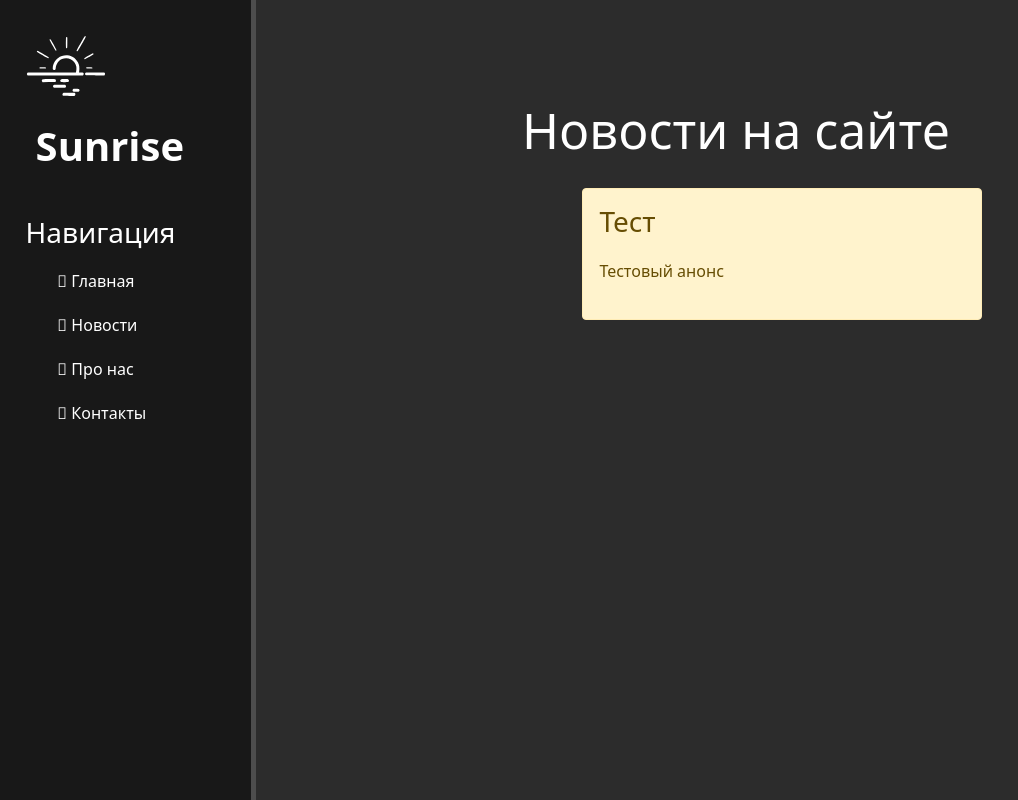
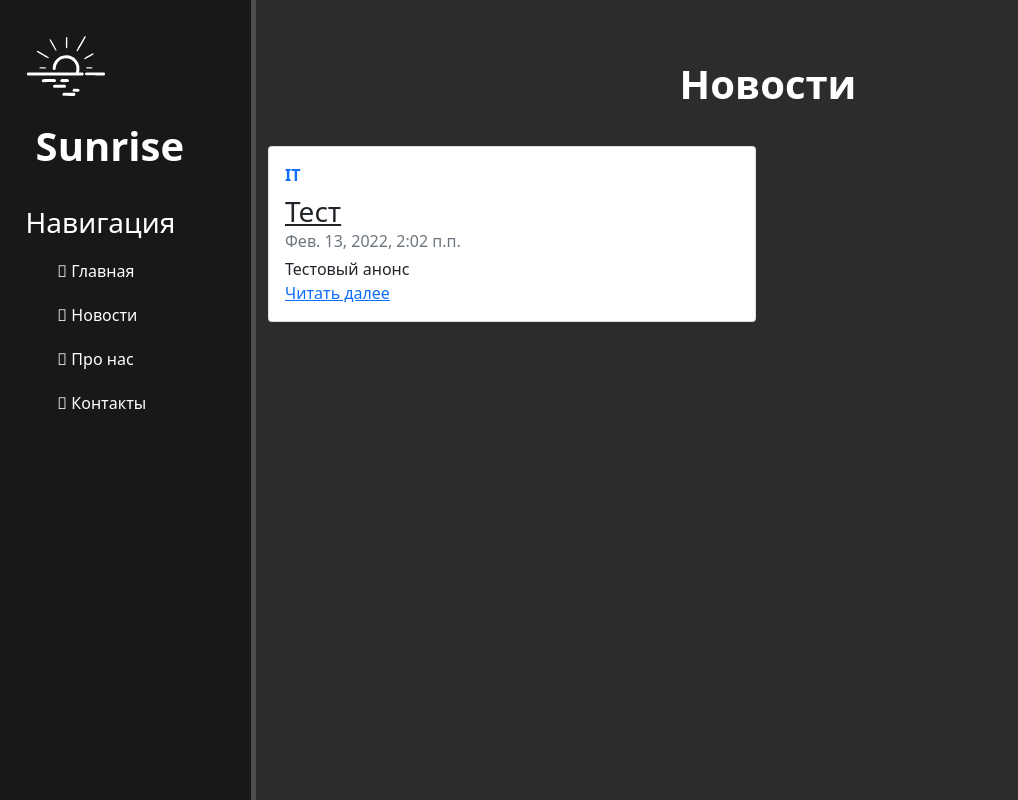
Before and after one commit to SunriseFading/EducationProject-Django, a Django app: page /news/ in a window 1280 px wide. Shown: the whole page, without its empty margins (0-1018 px from the left). Run offline with Django 3.2, Linux system fonts and the light colour scheme; data comes from the database, SQL or seed files in the repository.

Commit message:
Complete

```diff
--- a/main/static/main/css/main.css
+++ b/main/static/main/css/main.css
@@ -26,7 +26,7 @@ aside .logo {
 }
 
 aside h3 {
-    margin-top: 50px;
+    margin-top: 40px;
     font-size: 28px;
 }
 
@@ -55,7 +55,7 @@ aside ul a:hover {
 main .features {
     float: left;
     color: #fff;
-    margin-top: 100px;
+    margin-top: 53px;
     text-align: center;
     width: 75%;
 }
@@ -66,13 +66,33 @@ main .features h1 {
 
 main .features p {
     max-width: 400px;
-    margin: 20px auto;
+    margin: 35px auto;
 }
 
-.alert-warning {
+.alert-secondary {
     float: left;
     clear: both;
     width: 400px;
     margin: 20px 34%;
     text-align: left;
 }
+
+.news_page h1 {
+    text-align: center;
+    color: #fff;
+    padding-top: 60px;
+    padding-bottom: 6px;
+    font-size: 40px;
+    font-weight: bold;
+}
+
+.news_page p {
+    text-align: center;
+    color: #fff;
+}
+
+.full_text {
+    color: #fff;
+    margin-top: -5px;
+    text-align: center;
+}
--- a/news/templates/news/news_home.html
+++ b/news/templates/news/news_home.html
@@ -1,17 +1,26 @@
-{% extends 'main/layout.html' %}
-{% block title %} Новости на сайте {% endblock title%}
+{% extends 'main/layout.html' %} {% block title %} Новости {% endblock title%}
 {% block content %}
-<div class="features">
-    <h1>Новости на сайте</h1>
-    {% if news %}
-        {% for el in news %}
-            <div class="alert alert-warning">
-                <h3>{{ el.title }}</h3>
-                <p>{{ el.anons }}</p>
+    <h1 style="text-align: center; color: #fff; padding-top: 60px; padding-bottom: 30px; font-size: 40px; font-weight: bold;">Новости</h1>
+    {% if news %} {% for el in news %}
+    <div class="row mb-2">
+        <div class="col-md-6">
+            <div class="card flex-md-row mb-4 box-shadow h-md-250">
+                <div class="card-body d-flex flex-column align-items-start">
+                    <strong class="d-inline-block mb-2 text-primary">IT</strong>
+                    <h3 class="mb-0">
+                        <a
+                            class="text-dark"
+                            href="{% url 'news-detail' el.id %}"
+                            >{{ el.title }}</a
+                        >
+                    </h3>
+                    <div class="mb-1 text-muted">{{ el.date }}</div>
+                    <p class="card-text mb-auto">{{ el.anons }}</p>
+                    <a href="{% url 'news-detail' el.id %}">Читать далее</a>
+                </div>
             </div>
-        {% endfor %}
-    {% else %}
-        <p>Новых записей нет</p>
-    {% endif %}
-</div>
-{% endblock content %}
+        </div>
+    </div>
+    {% endfor %} {% else %}
+    <p>Новых записей нет</p>
+    {% endif %} {% for el in news %} {% endfor %} {% endblock content %}
--- a/news/urls.py
+++ b/news/urls.py
@@ -3,4 +3,5 @@ from . import views
 
 urlpatterns = [
     path('', views.news_home, name='news_home'),
+    path('<int:pk>', views.NewsDetailView.as_view(), name='news-detail')
 ]
--- a/news/views.py
+++ b/news/views.py
@@ -1,7 +1,14 @@
 from django.shortcuts import render
 from .models import Articles
+from django.views.generic import DetailView
 
 
 def news_home(request):
     news = Articles.objects.order_by('-date')
     return render(request, 'news/news_home.html', {'news': news})
+
+
+class NewsDetailView(DetailView):
+    model = Articles
+    template_name = 'news/details_view.html'
+    context_object_name = 'article'
```
Also changed, not shown: news/templates/news/details_view.html (added, +9 -0 lines).
